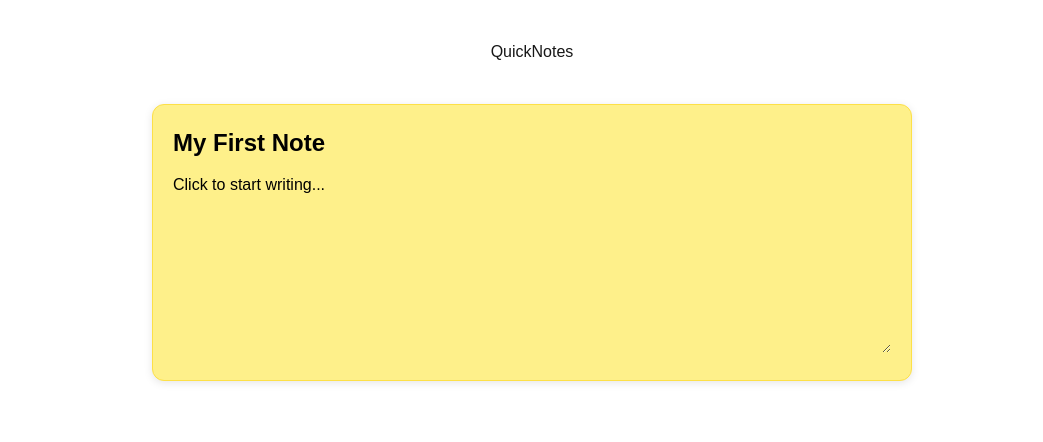
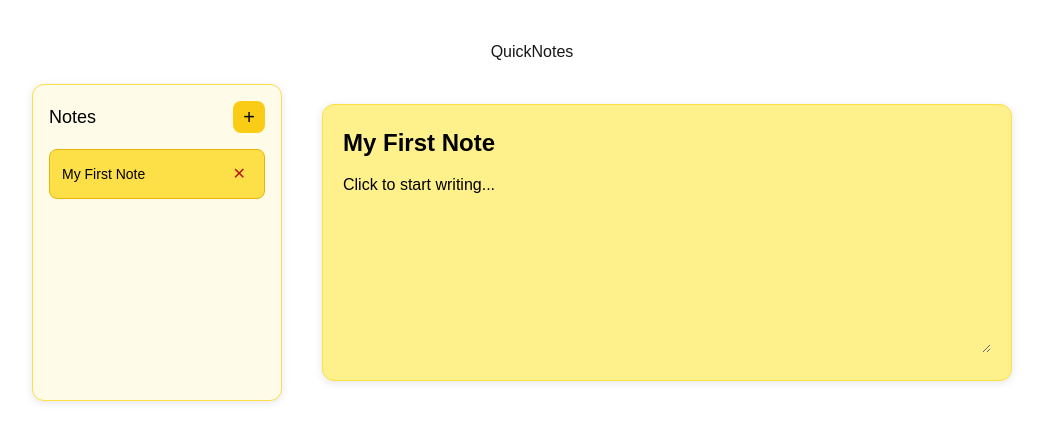
Before and after one commit to lucastoll/quicknotes, a Next.js app: page / in a window 1280 px wide. Shown: the top 442 px of the page, without its empty margins (108-1151 px from the left). Built offline with nearby package versions, Linux system fonts and the light colour scheme.

Commit message:
feat: initial sidebar v1

```diff
--- a/app/components/Note.tsx
+++ b/app/components/Note.tsx
@@ -1,6 +1,4 @@
 'use client';
-
-import { useState, useEffect, useCallback } from 'react';
 
 interface NoteData {
   id: string;
@@ -8,85 +6,21 @@
   content: string;
 }
 
-export default function Note() {
-  const [notes, setNotes] = useState<NoteData[]>([]);
-  const [selectedNoteId, setSelectedNoteId] = useState<string | null>(null);
-  const [debounceTimer, setDebounceTimer] = useState<NodeJS.Timeout | null>(
-    null,
-  );
-
-  // Load notes from localStorage on mount
-  useEffect(() => {
-    const savedNotes = localStorage.getItem('quicknotes');
-    const savedSelectedId = localStorage.getItem('quicknotes-selected');
-
-    if (savedNotes) {
-      const parsed = JSON.parse(savedNotes).map((n: NoteData) => ({
-        ...n,
-        title: n.title || 'Untitled Note',
-      }));
-      setNotes(parsed);
-
-      if (
-        savedSelectedId &&
-        parsed.find((n: NoteData) => n.id === savedSelectedId)
-      ) {
-        setSelectedNoteId(savedSelectedId);
-      } else if (parsed.length > 0) {
-        setSelectedNoteId(parsed[0].id);
-      }
-    } else {
-      // Create initial note if none exist
-      const initialNote: NoteData = {
-        id: Date.now().toString(),
-        title: 'My First Note',
-        content: 'Click to start writing...',
-      };
-      setNotes([initialNote]);
-      setSelectedNoteId(initialNote.id);
-    }
-  }, []);
-
-  // Debounced save to localStorage
-  const saveToLocalStorage = useCallback(
-    (notesToSave: NoteData[], selectedId: string | null) => {
-      if (debounceTimer) {
-        clearTimeout(debounceTimer);
+interface NoteProps {
+  note: NoteData | null;
+  onTitleChange: (id: string, newTitle: string) => void;
+  onContentChange: (id: string, newContent: string) => void;
 }
 
-      const timer = setTimeout(() => {
-        localStorage.setItem('quicknotes', JSON.stringify(notesToSave));
-        if (selectedId) {
-          localStorage.setItem('quicknotes-selected', selectedId);
-        }
-      }, 500);
-
-      setDebounceTimer(timer);
-    },
-    [debounceTimer],
-  );
-
-  const handleTitleChange = (id: string, newTitle: string) => {
-    const updatedNotes = notes.map((note) =>
-      note.id === id ? { ...note, title: newTitle } : note,
-    );
-    setNotes(updatedNotes);
-    saveToLocalStorage(updatedNotes, selectedNoteId);
-  };
-
-  const handleNoteChange = (id: string, newContent: string) => {
-    const updatedNotes = notes.map((note) =>
-      note.id === id ? { ...note, content: newContent } : note,
-    );
-    setNotes(updatedNotes);
-    saveToLocalStorage(updatedNotes, selectedNoteId);
-  };
-
-  const selectedNote = notes.find((note) => note.id === selectedNoteId);
+export default function Note({
+  note,
+  onTitleChange,
+  onContentChange,
+}: NoteProps) {
+  if (!note) return null;
 
   return (
     <div style={{ padding: '20px' }}>
-      {selectedNote && (
       <div
         style={{
           backgroundColor: '#fef08a',
@@ -99,8 +33,8 @@
       >
         <input
           type="text"
-            value={selectedNote.title}
-            onChange={(e) => handleTitleChange(selectedNote.id, e.target.value)}
+          value={note.title}
+          onChange={(e) => onTitleChange(note.id, e.target.value)}
           placeholder="Note Title"
           style={{
             width: '100%',
@@ -115,11 +49,10 @@
           }}
         />
         <textarea
-            value={selectedNote.content}
-            onChange={(e) => handleNoteChange(selectedNote.id, e.target.value)}
+          value={note.content}
+          onChange={(e) => onContentChange(note.id, e.target.value)}
           onClick={(e) => {
-              // Select all text on first click if it's the default text
-              if (selectedNote.content === 'Click to start writing...') {
+            if (note.content === 'Click to start writing...') {
               (e.target as HTMLTextAreaElement).select();
             }
           }}
@@ -136,7 +69,6 @@
           }}
         />
       </div>
-      )}
     </div>
   );
 }
--- /dev/null
+++ b/app/components/Sidebar.tsx
@@ -0,0 +1,121 @@
+'use client';
+
+interface NoteData {
+  id: string;
+  title: string;
+  content: string;
+}
+
+interface SidebarProps {
+  notes: NoteData[];
+  selectedNoteId: string | null;
+  onSelectNote: (id: string) => void;
+  onDeleteNote: (id: string) => void;
+  onAddNote: () => void;
+}
+
+export default function Sidebar({
+  notes,
+  selectedNoteId,
+  onSelectNote,
+  onDeleteNote,
+  onAddNote,
+}: SidebarProps) {
+  return (
+    <div
+      style={{
+        width: '250px',
+        flexShrink: 0,
+        backgroundColor: '#fefce8',
+        borderRadius: '12px',
+        padding: '16px',
+        boxShadow: '0 2px 8px rgba(0, 0, 0, 0.1)',
+        border: '1px solid #fde047',
+      }}
+    >
+      <div
+        style={{
+          display: 'flex',
+          justifyContent: 'space-between',
+          alignItems: 'center',
+          marginBottom: '16px',
+        }}
+      >
+        <h2 style={{ margin: 0, fontSize: '18px', color: '#000' }}>Notes</h2>
+        <button
+          onClick={onAddNote}
+          style={{
+            backgroundColor: '#facc15',
+            border: 'none',
+            borderRadius: '8px',
+            width: '32px',
+            height: '32px',
+            fontSize: '20px',
+            cursor: 'pointer',
+            display: 'flex',
+            alignItems: 'center',
+            justifyContent: 'center',
+            color: '#000',
+          }}
+        >
+          +
+        </button>
+      </div>
+
+      <div style={{ display: 'flex', flexDirection: 'column', gap: '8px' }}>
+        {notes.map((note) => (
+          <div
+            key={note.id}
+            onClick={() => onSelectNote(note.id)}
+            style={{
+              display: 'flex',
+              justifyContent: 'space-between',
+              alignItems: 'center',
+              padding: '10px 12px',
+              borderRadius: '8px',
+              cursor: 'pointer',
+              backgroundColor:
+                note.id === selectedNoteId ? '#fde047' : 'transparent',
+              border:
+                note.id === selectedNoteId
+                  ? '1px solid #eab308'
+                  : '1px solid transparent',
+            }}
+          >
+            <span
+              style={{
+                fontSize: '14px',
+                color: '#000',
+                overflow: 'hidden',
+                textOverflow: 'ellipsis',
+                whiteSpace: 'nowrap',
+                flex: 1,
+                marginRight: '8px',
+              }}
+            >
+              {note.title || 'Untitled Note'}
+            </span>
+            <button
+              onClick={(e) => {
+                e.stopPropagation();
+                onDeleteNote(note.id);
+              }}
+              style={{
+                backgroundColor: 'transparent',
+                border: 'none',
+                cursor: 'pointer',
+                fontSize: '16px',
+                color: '#b91c1c',
+                padding: '2px 6px',
+                borderRadius: '4px',
+                flexShrink: 0,
+              }}
+            >
+              ✕
+            </button>
+          </div>
+        ))}
+      </div>
+    </div>
+  );
+}
--- a/app/page.tsx
+++ b/app/page.tsx
@@ -1,10 +1,142 @@
+'use client';
+
+import { useState, useEffect, useCallback } from 'react';
 import Note from './components/Note';
+import Sidebar from './components/Sidebar';
+
+interface NoteData {
+  id: string;
+  title: string;
+  content: string;
+}
 
 export default function Home() {
+  const [notes, setNotes] = useState<NoteData[]>([]);
+  const [selectedNoteId, setSelectedNoteId] = useState<string | null>(null);
+  const [debounceTimer, setDebounceTimer] = useState<NodeJS.Timeout | null>(
+    null,
+  );
+
+  useEffect(() => {
+    const savedNotes = localStorage.getItem('quicknotes');
+    const savedSelectedId = localStorage.getItem('quicknotes-selected');
+
+    if (savedNotes) {
+      const parsed = JSON.parse(savedNotes).map((n: NoteData) => ({
+        ...n,
+        title: n.title || 'Untitled Note',
+      }));
+      setNotes(parsed);
+
+      if (
+        savedSelectedId &&
+        parsed.find((n: NoteData) => n.id === savedSelectedId)
+      ) {
+        setSelectedNoteId(savedSelectedId);
+      } else if (parsed.length > 0) {
+        setSelectedNoteId(parsed[0].id);
+      }
+    } else {
+      const initialNote: NoteData = {
+        id: Date.now().toString(),
+        title: 'My First Note',
+        content: 'Click to start writing...',
+      };
+      setNotes([initialNote]);
+      setSelectedNoteId(initialNote.id);
+    }
+  }, []);
+
+  const saveToLocalStorage = useCallback(
+    (notesToSave: NoteData[], selectedId: string | null) => {
+      if (debounceTimer) {
+        clearTimeout(debounceTimer);
+      }
+
+      const timer = setTimeout(() => {
+        localStorage.setItem('quicknotes', JSON.stringify(notesToSave));
+        if (selectedId) {
+          localStorage.setItem('quicknotes-selected', selectedId);
+        }
+      }, 500);
+
+      setDebounceTimer(timer);
+    },
+    [debounceTimer],
+  );
+
+  const handleTitleChange = (id: string, newTitle: string) => {
+    const updatedNotes = notes.map((note) =>
+      note.id === id ? { ...note, title: newTitle } : note,
+    );
+    setNotes(updatedNotes);
+    saveToLocalStorage(updatedNotes, selectedNoteId);
+  };
+
+  const handleNoteChange = (id: string, newContent: string) => {
+    const updatedNotes = notes.map((note) =>
+      note.id === id ? { ...note, content: newContent } : note,
+    );
+    setNotes(updatedNotes);
+    saveToLocalStorage(updatedNotes, selectedNoteId);
+  };
+
+  const handleSelectNote = (id: string) => {
+    setSelectedNoteId(id);
+    localStorage.setItem('quicknotes-selected', id);
+  };
+
+  const handleDeleteNote = (id: string) => {
+    const updatedNotes = notes.filter((note) => note.id !== id);
+    setNotes(updatedNotes);
+
+    let newSelectedId = selectedNoteId;
+    if (selectedNoteId === id) {
+      newSelectedId = updatedNotes.length > 0 ? updatedNotes[0].id : null;
+      setSelectedNoteId(newSelectedId);
+    }
+
+    localStorage.setItem('quicknotes', JSON.stringify(updatedNotes));
+    if (newSelectedId) {
+      localStorage.setItem('quicknotes-selected', newSelectedId);
+    } else {
+      localStorage.removeItem('quicknotes-selected');
+    }
+  };
+
+  const handleAddNote = () => {
+    const newNote: NoteData = {
+      id: Date.now().toString(),
+      title: 'Untitled Note',
+      content: '',
+    };
+    const updatedNotes = [...notes, newNote];
+    setNotes(updatedNotes);
+    setSelectedNoteId(newNote.id);
+    saveToLocalStorage(updatedNotes, newNote.id);
+  };
+
+  const selectedNote = notes.find((note) => note.id === selectedNoteId) || null;
+
   return (
-    <div style={{ maxWidth: '800px', margin: '0 auto', paddingTop: '40px' }}>
+    <div style={{ maxWidth: '1000px', margin: '0 auto', paddingTop: '40px' }}>
       <h1 style={{ textAlign: 'center', marginBottom: '20px' }}>QuickNotes</h1>
-      <Note />
+      <div style={{ display: 'flex', gap: '20px' }}>
+        <Sidebar
+          notes={notes}
+          selectedNoteId={selectedNoteId}
+          onSelectNote={handleSelectNote}
+          onDeleteNote={handleDeleteNote}
+          onAddNote={handleAddNote}
+        />
+        <div style={{ flex: 1 }}>
+          <Note
+            note={selectedNote}
+            onTitleChange={handleTitleChange}
+            onContentChange={handleNoteChange}
+          />
+        </div>
+      </div>
     </div>
   );
 }
```
Lines whose indentation alone changed are shown as unchanged.
